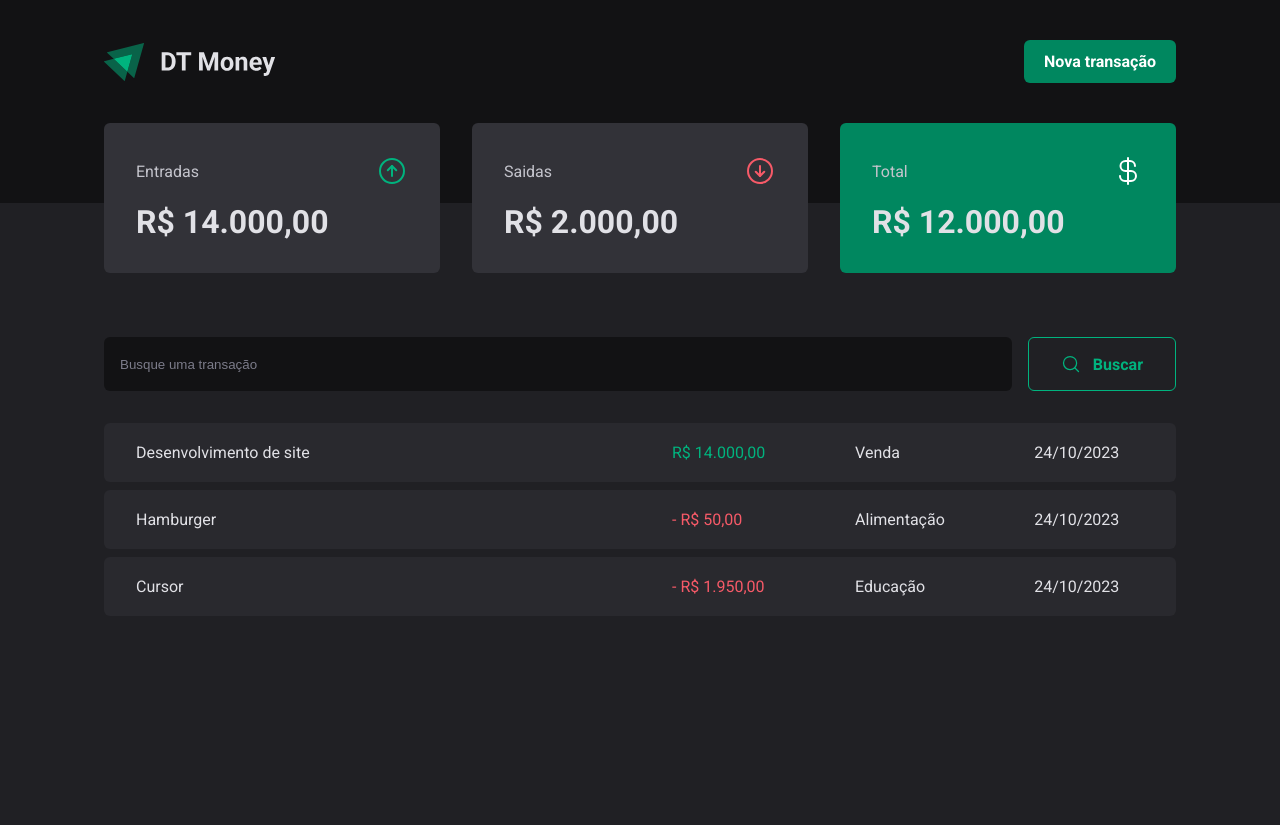
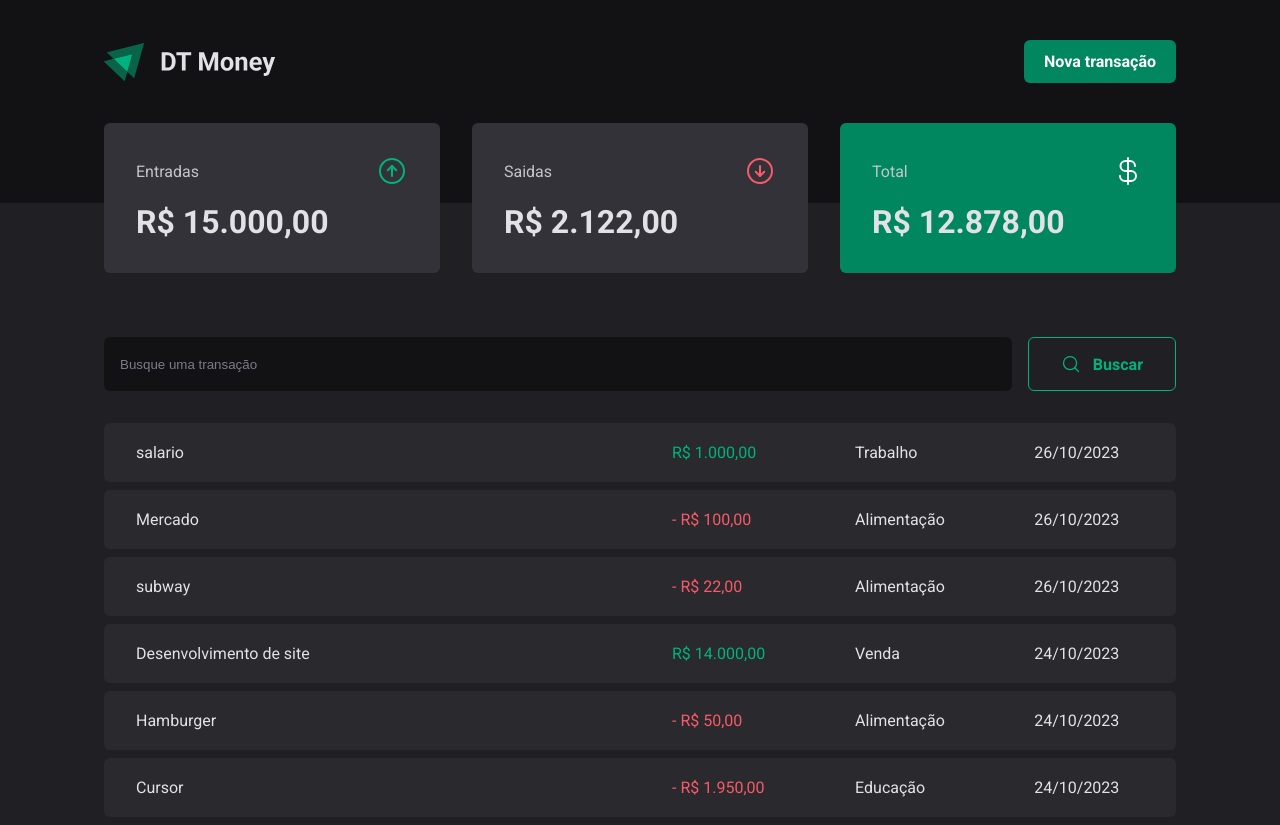
Before and after one commit to felipe0848/Dt-Money, a React (Vite) app: page / in a window 1280 px wide. Before the commit the page ends 800 px from the top, so only its background shows below. Built offline with nearby package versions, Linux system fonts and the light colour scheme; data requests are answered from the project's data file.

Commit message:
Feat: Create Transaction function

```diff
--- a/server.json
+++ b/server.json
@@ -1,28 +1,52 @@
 {
-  "transactions":[
+  "transactions": [
     {
-      "id":1,
+      "id": 1,
       "description": "Desenvolvimento de site",
       "type": "income",
       "category": "Venda",
       "price": 14000,
-      "createAt": "2023-10-24T19:54:17.419Z"
+      "createdAt": "2023-10-24T19:54:17.419Z"
     },
     {
-      "id":2,
+      "id": 2,
       "description": "Hamburger",
       "type": "outcome",
       "category": "Alimentação",
       "price": 50,
-      "createAt": "2023-10-24T19:32:17.419Z"
+      "createdAt": "2023-10-24T19:32:17.419Z"
     },
     {
-      "id":3,
+      "id": 3,
       "description": "Cursor",
       "type": "outcome",
       "category": "Educação",
       "price": 1950,
-      "createAt": "2023-10-24T19:32:17.419Z"
+      "createdAt": "2023-10-24T19:32:17.419Z"
+    },
+    {
+      "category": "Alimentação",
+      "description": "subway",
+      "price": 22,
+      "type": "outcome",
+      "createdAt": "2023-10-26T14:37:38.426Z",
+      "id": 4
+    },
+    {
+      "category": "Alimentação",
+      "description": "Mercado",
+      "price": 100,
+      "type": "outcome",
+      "createdAt": "2023-10-26T14:47:29.915Z",
+      "id": 5
+    },
+    {
+      "category": "Trabalho",
+      "description": "salario",
+      "price": 1000,
+      "type": "income",
+      "createdAt": "2023-10-26T14:47:46.107Z",
+      "id": 6
     }
-  ]
+    ]
 }
--- a/src/App.tsx
+++ b/src/App.tsx
@@ -1,7 +1,7 @@
 import { ThemeProvider } from 'styled-components'
 import { defaultTheme } from './styles/themes/default'
 import { GlobalStyle } from './styles/global'
-import { Transactions } from './styles/pages/transactions'
+import { Transactions } from './pages/transactions'
 import { TransactionsProvider } from './contexts/transactions-contexts'
 
 export function App() {
--- a/src/components/new-transaction-modal/index.tsx
+++ b/src/components/new-transaction-modal/index.tsx
@@ -10,6 +10,8 @@ import {
 import * as z from 'zod'
 import { Controller, useForm } from 'react-hook-form'
 import { zodResolver } from '@hookform/resolvers/zod'
+import { useContext } from 'react'
+import { TransactionsContext } from '../../contexts/transactions-contexts'
 
 const newTransactionFormSchema = z.object({
   description: z.string(),
@@ -25,13 +27,15 @@ export function NewTransactionModal() {
     register,
     handleSubmit,
     formState: { isSubmitting },
+    reset,
   } = useForm<newTransactionFormInputs>({
     resolver: zodResolver(newTransactionFormSchema),
   })
-
+  const { createTransaction } = useContext(TransactionsContext)
   async function handleNewTransaction(data: newTransactionFormInputs) {
-    await new Promise((resolve) => setTimeout(resolve, 2000))
-    console.log(data)
+    const { description, category, price, type } = data
+    createTransaction({ description, category, price, type })
+    reset()
   }
 
   return (
@@ -47,6 +51,7 @@ export function NewTransactionModal() {
               type="text"
               placeholder="Descrição"
               required
+              style={{ textTransform: 'capitalize' }}
               {...register('description')}
             />
             <input
@@ -59,6 +64,7 @@ export function NewTransactionModal() {
               type="text"
               placeholder="Categoria"
               required
+              style={{ textTransform: 'capitalize' }}
               {...register('category')}
             />
 
--- a/src/contexts/transactions-contexts.tsx
+++ b/src/contexts/transactions-contexts.tsx
@@ -7,12 +7,19 @@ interface Transaction {
   type: 'income' | 'outcome'
   category: string
   price: number
-  createAt: string
+  createdAt: string
+}
+interface CreateTransactionInputs {
+  description: string
+  type: 'income' | 'outcome'
+  category: string
+  price: number
 }
 
 interface TransactionContextType {
   transactions: Transaction[]
   fetchTransactions: (query?: string) => Promise<void>
+  createTransaction: (data: CreateTransactionInputs) => Promise<void>
 }
 export const TransactionsContext = createContext({} as TransactionContextType)
 
@@ -22,19 +29,37 @@ interface TransactionsProviderProps {
 export function TransactionsProvider({ children }: TransactionsProviderProps) {
   const [transactions, setTransactions] = useState<Transaction[]>([])
 
+  async function createTransaction(data: CreateTransactionInputs) {
+    const { category, description, price, type } = data
+
+    const response = await api.post('transactions', {
+      category,
+      description,
+      price,
+      type,
+      createdAt: new Date(),
+    })
+    setTransactions((state) => [response.data, ...state])
+  }
+
   async function fetchTransactions(query?: string) {
     const response = await api.get('transactions', {
       params: {
+        _sort: 'createdAt',
+        _order: 'desc',
         q: query,
       },
     })
     setTransactions(response.data)
   }
+
   useEffect(() => {
     fetchTransactions()
   }, [])
   return (
-    <TransactionsContext.Provider value={{ transactions, fetchTransactions }}>
+    <TransactionsContext.Provider
+      value={{ transactions, fetchTransactions, createTransaction }}
+    >
       {children}
     </TransactionsContext.Provider>
   )
--- a/src/styles/pages/transactions/components/form-search/index.tsx
+++ b/src/pages/transactions/components/form-search/index.tsx
@@ -4,7 +4,7 @@ import * as z from 'zod'
 import { useForm } from 'react-hook-form'
 import { zodResolver } from '@hookform/resolvers/zod'
 import { useContext } from 'react'
-import { TransactionsContext } from '../../../../../contexts/transactions-contexts'
+import { TransactionsContext } from '../../../../contexts/transactions-contexts'
 
 const searchFormSchema = z.object({
   query: z.string(),
--- a/src/styles/pages/transactions/index.tsx
+++ b/src/pages/transactions/index.tsx
@@ -1,14 +1,14 @@
 import { useContext } from 'react'
-import { Header } from '../../../components/header'
-import { Summary } from '../../../components/summary'
+import { Header } from '../../components/header'
+import { Summary } from '../../components/summary'
 import { FormSearch } from './components/form-search'
 import {
   PriceHighlight,
   TransactionContainer,
   TransactionTable,
 } from './styles'
-import { TransactionsContext } from '../../../contexts/transactions-contexts'
-import { dataFormatter, priceFormatter } from '../../../ultis/formatter'
+import { TransactionsContext } from '../../contexts/transactions-contexts'
+import { dataFormatter, priceFormatter } from '../../ultis/formatter'
 
 export function Transactions() {
   const { transactions } = useContext(TransactionsContext)
@@ -31,7 +31,7 @@ export function Transactions() {
                   </PriceHighlight>
                 </td>
                 <td>{transaction.category}</td>
-                <td>{dataFormatter.format(new Date(transaction.createAt))}</td>
+                <td>{dataFormatter.format(new Date(transaction.createdAt))}</td>
               </tr>
             ))}
           </tbody>
```
Also changed, not shown: src/pages/transactions/components/form-search/styles.ts (renamed from src/styles/pages/transactions/components/form-search/styles.ts), src/pages/transactions/styles.ts (renamed from src/styles/pages/transactions/styles.ts).
